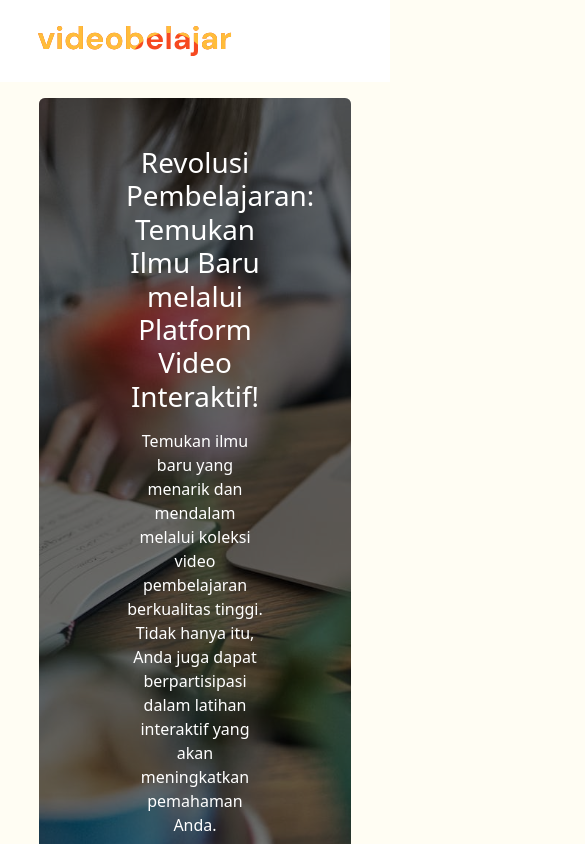
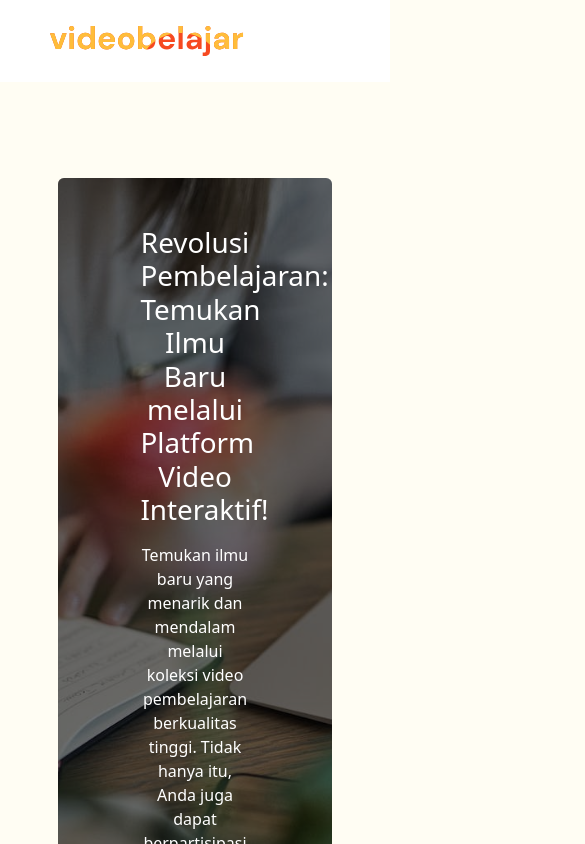
Before and after one commit to fayedsazli/Mission_Intermediate_Front_End_1A, a React (Vite) app: page / in a window 390 px wide. Both pictures are taken after a click on the link "Home". Shown: the top 844 px of the page, 585 px wide, since content can reach past the window. Built offline with nearby package versions, Linux system fonts and the light colour scheme.

Commit message:
feat : container responsive

```diff
--- /dev/null
+++ b/src/App.css
@@ -0,0 +1,42 @@
+#root {
+  max-width: 1280px;
+  margin: 0 auto;
+  padding: 0;
+  text-align: center;
+}
+
+.logo {
+  height: 6em;
+  padding: 1.5em;
+  will-change: filter;
+  transition: filter 300ms;
+}
+.logo:hover {
+  filter: drop-shadow(0 0 2em #646cffaa);
+}
+.logo.react:hover {
+  filter: drop-shadow(0 0 2em #61dafbaa);
+}
+
+@keyframes logo-spin {
+  from {
+    transform: rotate(0deg);
+  }
+  to {
+    transform: rotate(360deg);
+  }
+}
+
+@media (prefers-reduced-motion: no-preference) {
+  a:nth-of-type(2) .logo {
+    animation: logo-spin infinite 20s linear;
+  }
+}
+
+.card {
+  padding: 2em;
+}
+
+.read-the-docs {
+  color: #888;
+}
--- a/src/common/TabsCard.jsx
+++ b/src/common/TabsCard.jsx
@@ -1,6 +1,7 @@
 const TabsCard = () => {
   return (
-    <ul className="nav nav-underline mx-5">
+    <div className="container">
+    <ul className="align-self-start nav nav-underline">
       <li className="nav-item">
         <a className="nav-link active text-danger" aria-current="page" href="#">
           Semua Kelas
@@ -27,6 +28,8 @@ const TabsCard = () => {
         </a>
       </li>
     </ul>
+
+    </div>
   );
 };
 
--- a/src/common/TitleParagraf.jsx
+++ b/src/common/TitleParagraf.jsx
@@ -1,6 +1,6 @@
 const TitleParagraf = () =>{
     return(
-        <div className="mx-5 d-flex flex-column gap-1 align-items-start">
+        <div className="container d-flex flex-column gap-1 align-self-start align-items-start">
             <h3>Koleksi Video Pembelajaran Unggulan</h3>
             <p>Jelajahi Dunia Pengetahuan Melalui Pilihan Kami!</p>
         </div>
--- a/src/layout/CardGroup.jsx
+++ b/src/layout/CardGroup.jsx
@@ -2,7 +2,7 @@ import Card from "../common/card";
 
 const CardGroup = () => {
   return (
-    <div className="container text-center">
+    <div className="container m-0 text-center">
       <div className="row row-cols-1 row-cols-sm-2 row-cols-md-3 row-gap-2">
         <Card title={"Big 4 Auditor Financial Analyst"} image={"Rectangle1.png"} avatarImg={"Avatar1.svg"}/>
         <Card title={"Big 4 Auditor Financial Analyst"} image={"Rectangle1.png"} avatarImg={"Avatar1.svg"}/>
--- a/src/layout/FooterCopyrightAndSocials.jsx
+++ b/src/layout/FooterCopyrightAndSocials.jsx
@@ -2,7 +2,7 @@ import Socials from "../common/Socials";
 
 const FooterCopyrightAndSocials = () => {
     return(
-        <div className="d-flex justify-content-between">
+        <div className="container d-flex justify-content-between">
             <p className="text-secondary fw-semibold" >@2023 Gerobak Sayur All Rights Reserved.</p>
             <Socials />
         </div>
--- a/src/layout/HomeTopBanner.jsx
+++ b/src/layout/HomeTopBanner.jsx
@@ -3,7 +3,7 @@ import BannerText from "../common/BannerText";
 const BackgroundBanner = ({img,children}) => {
   return (
     <div
-      className="background-container d-flex align-items-center justify-content-center text-white mx-auto rounded"
+      className="container background-container p-0 d-flex align-items-center justify-content-center text-white rounded"
       style={{
         backgroundImage: `url("/${img}`,
         backgroundSize: "cover",
--- a/src/layout/Loginform.jsx
+++ b/src/layout/Loginform.jsx
@@ -6,7 +6,7 @@ import GoogleButton from "../common/googleButton";
 
 const FormInput = () => {
   return (
-    <div className="container bg-white my-5 w-50 p-3">
+    <div className="container  bg-white w-50 text-center">
       <FormDesc
         judul="Masuk Ke Akun"
         deskripsi="Yuk, lanjutin belajarmu di videobelajar."
--- a/src/layout/Navbar.jsx
+++ b/src/layout/Navbar.jsx
@@ -1,6 +1,8 @@
 const Navbar = ({ setPage }) => {
   return (
-    <nav className="navbar navbar-light bg-white w-100 ">
+    <nav className="navbar navbar-light bg-white w-100 mb-5">
+      <div className="container">
+
       <a className="navbar-brand ms-3" onClick={(e) => { e.preventDefault(); setPage("app"); }} href="#">
         <img
           src="/videobelajar-logo.svg"
@@ -10,6 +12,7 @@ const Navbar = ({ setPage }) => {
           alt="Videobelajar Logo Logo"
         />
       </a>
+      </div>
     </nav>
   );
 };
--- a/src/layout/RegisterForm.jsx
+++ b/src/layout/RegisterForm.jsx
@@ -7,7 +7,7 @@ import PhoneInput from "../common/PhoneInput";
 
 const RegisterForm = () => {
   return (
-    <div className="container bg-white my-5 w-50 p-4">
+    <div className="container bg-white  w-50   text-center">
       <FormDesc
         judul="Pendaftaran Akun"
         deskripsi="Yuk, daftarkan akunmu sekarang juga!"
--- a/src/pages/Home.jsx
+++ b/src/pages/Home.jsx
@@ -5,11 +5,11 @@ import BannerText from "../common/BannerText";
 import BannerCTA from "../common/BannerCTA";
 import Footer from "../layout/Footer";
 
-
 const Home = ({ setPage }) => {
   return (
-    <div className="d-flex flex-column gap-3 mb-3 justify-content-center">
-      <Navbar setPage={setPage} />
+    <>
+          <Navbar setPage={setPage} />
+    <div className="body d-flex flex-column align-items-center text-center gap-3 mb-3 px-4 py-5">
       <BackgroundBanner img="background-imgae.jpeg">
         <BannerText />
       </BackgroundBanner>
@@ -17,8 +17,9 @@ const Home = ({ setPage }) => {
       <BackgroundBanner img="background3.jpeg">
       <BannerCTA />
       </BackgroundBanner>
-      <Footer />
     </div>
+    <Footer />
+    </>
   );
 };
 
--- a/src/pages/Login.jsx
+++ b/src/pages/Login.jsx
@@ -3,10 +3,13 @@ import FormInput from "../layout/Loginform";
 
 const Login = ({ setPage }) => {
   return (
-    <div>
+    <>
       <Navbar setPage={setPage} />
+        <div className="body d-flex flex-column align-items-center text-center gap-3 m-2 p-2">
       <FormInput />
     </div>
+
+    </>
   );
 };
 
```
